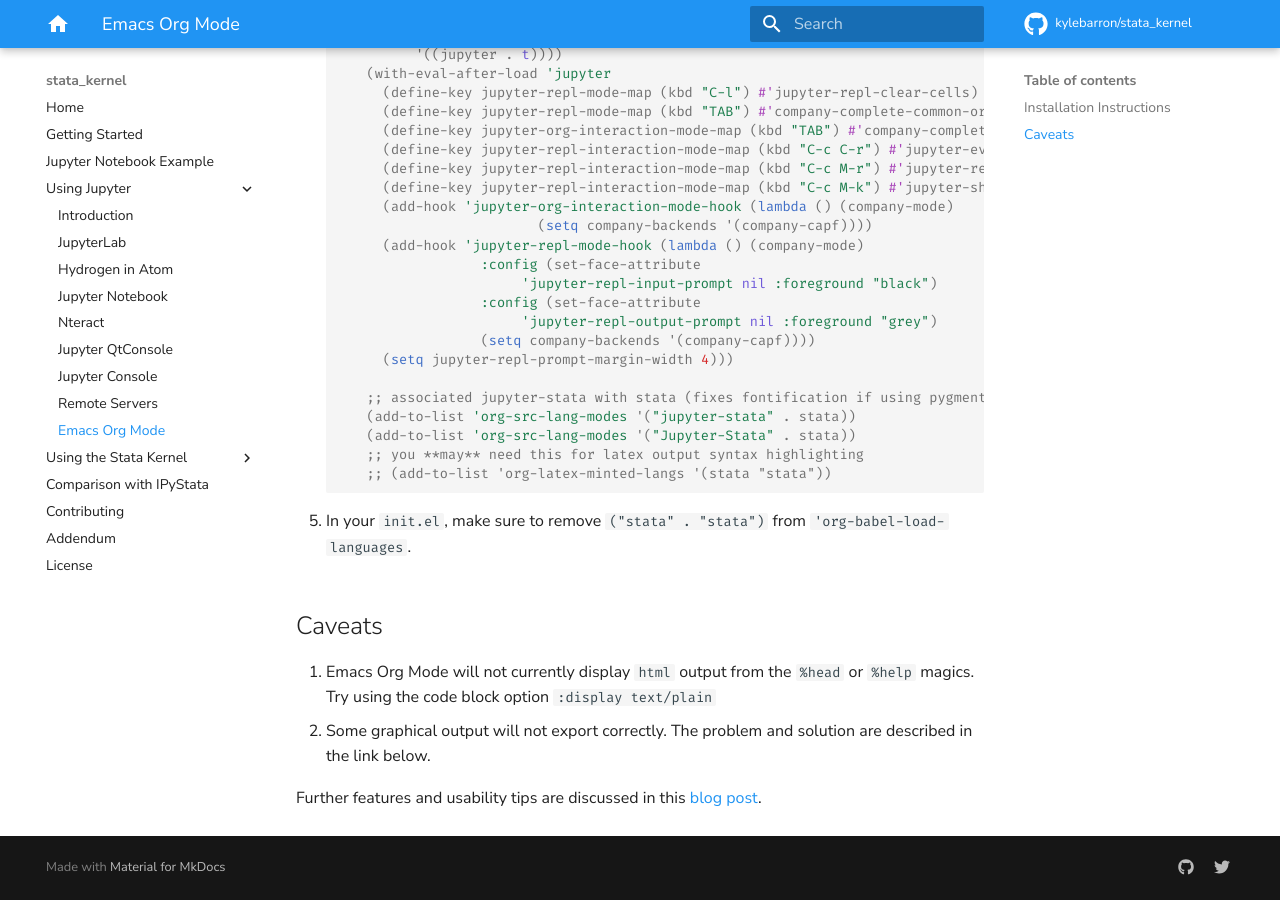
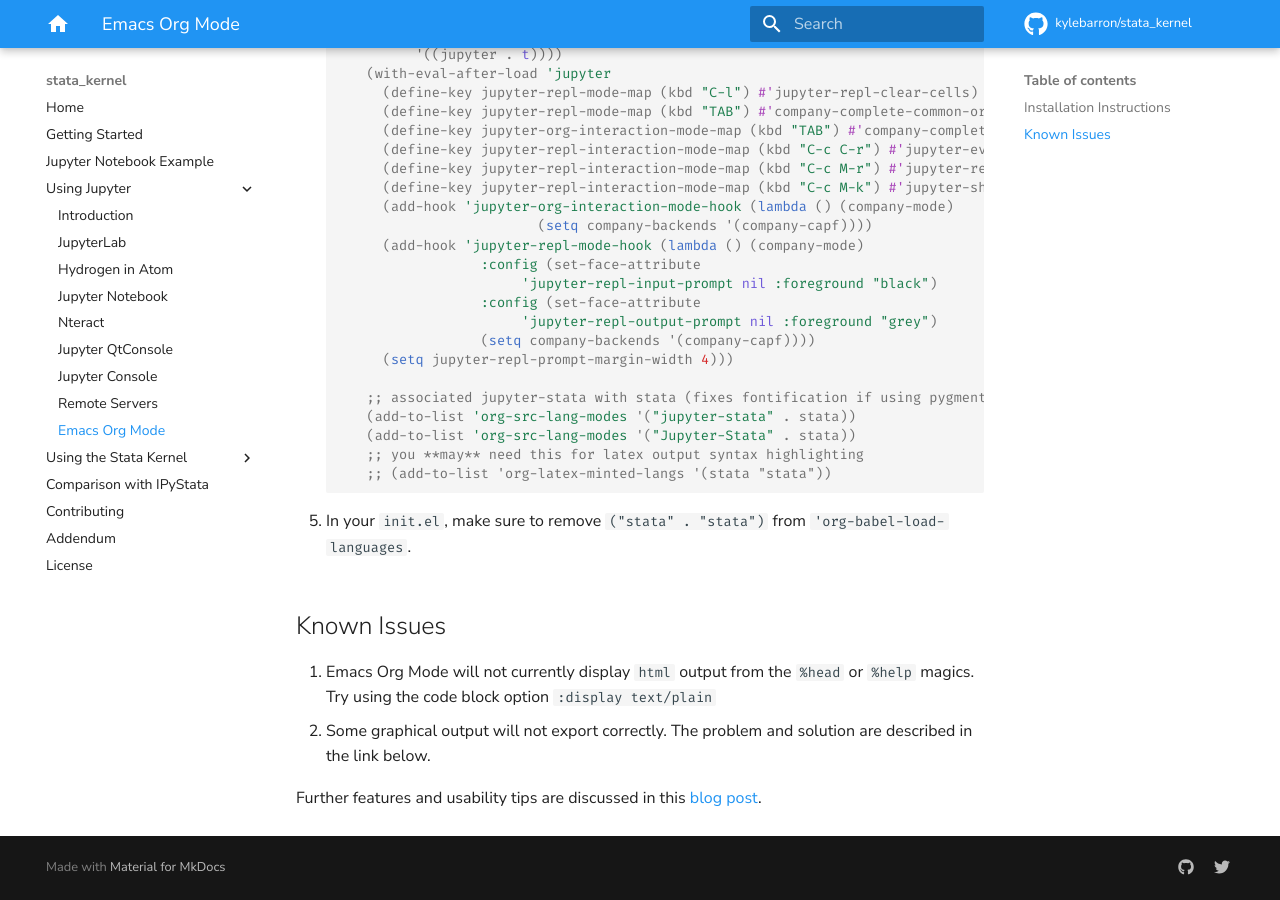
Before and after one commit to kylebarron/stata_kernel, an MkDocs documentation site: the page built from docs/src/using_jupyter/emacs-org-mode.md, in a window 1280 px wide and 900 px high, scrolled down 627 px. Built offline with MkDocs 1.6.1 and Material for MkDocs 9.7.7, drawn with Linux system fonts in a browser that asks for light colours; comment, search, counter and statistics services are not loaded.

Commit message:
Changed to known issues section

```diff
--- a/docs/src/using_jupyter/emacs-org-mode.md
+++ b/docs/src/using_jupyter/emacs-org-mode.md
@@ -43,7 +43,7 @@
 
    5. In your `init.el`, make sure to remove `("stata" . "stata")` from `'org-babel-load-languages`.
 
-## Caveats
+## Known Issues
 1.  Emacs Org Mode will not currently display `html` output from the `%head` or `%help` magics.  Try using the code block option `:display text/plain`
 2.  Some graphical output will not export correctly.  The problem and solution are described in the link below.
 
```
